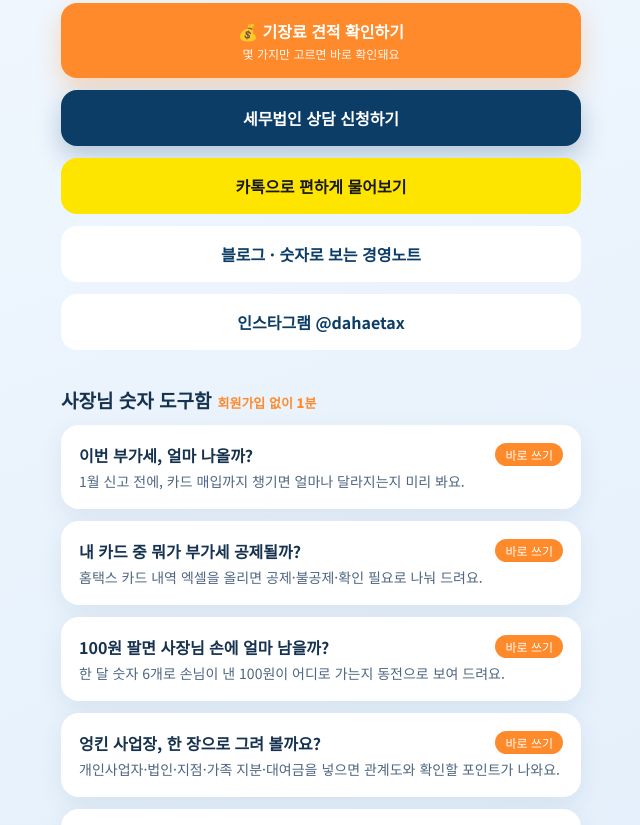
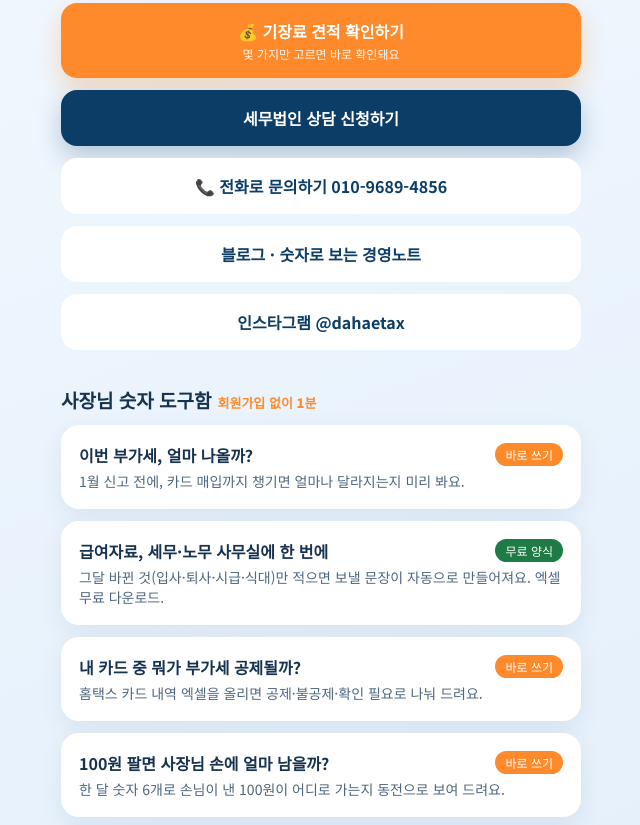
Before and after one commit to dahaenotebiz-cmyk/dahaenote, a plain HTML site: page index.html in a window 1280 px wide. Shown: the part 459-1284 px from the top of the page, without its empty margins (319-959 px from the left). Drawn offline with Linux system fonts and the light colour scheme.

Commit message:
카톡 오픈채팅 링크 → 전화·신청서 (home)

```diff
--- a/index.html
+++ b/index.html
@@ -37,11 +37,12 @@ h2{font-size:19px;font-weight:900;margin:36px 0 12px}h2 small{font-size:13px;col
 <p style="text-align:center;font-size:12.5px;color:#7C90A6;margin-top:8px">세무법인 청담택스매니지먼트 과장 · 세무법인 실무 3년 · 회사 경리 실무 4년</p>
 <a class="btn fee" href="https://sites.google.com/cheongdam.group/cheongdam-fee" target="_blank" rel="noopener">💰 기장료 견적 확인하기<small>몇 가지만 고르면 바로 확인돼요</small></a>
 <a class="btn main" href="https://docs.google.com/forms/d/e/1FAIpQLSeA7ttgsoYLODeBgrKjZz6mYSFmJhpiciCo7N3n1YZT-D1X8w/viewform" target="_blank" rel="noopener">세무법인 상담 신청하기</a>
-<a class="btn kakao" href="https://open.kakao.com/o/s9Iptnbf" target="_blank" rel="noopener">카톡으로 편하게 물어보기</a>
+<a class="btn sec" href="tel:01096894856">📞 전화로 문의하기 010-9689-4856</a>
 <a class="btn sec" href="https://blog.naver.com/form88896" target="_blank" rel="noopener">블로그 · 숫자로 보는 경영노트</a>
 <a class="btn sec" href="https://www.instagram.com/dahaetax/" target="_blank" rel="noopener">인스타그램 @dahaetax</a>
 <h2>사장님 숫자 도구함<small>회원가입 없이 1분</small></h2>
 <a class="card" href="/tools/vat/"><span class="soon" style="background:#FF8A2B;color:#fff">바로 쓰기</span><b>이번 부가세, 얼마 나올까?</b><p>1월 신고 전에, 카드 매입까지 챙기면 얼마나 달라지는지 미리 봐요.</p></a>
+<a class="card" href="/tools/payroll/"><span class="soon" style="background:#1E7B45;color:#fff">무료 양식</span><b>급여자료, 세무·노무 사무실에 한 번에</b><p>그달 바뀐 것(입사·퇴사·시급·식대)만 적으면 보낼 문장이 자동으로 만들어져요. 엑셀 무료 다운로드.</p></a>
 <a class="card" href="/tools/card/"><span class="soon" style="background:#FF8A2B;color:#fff">바로 쓰기</span><b>내 카드 중 뭐가 부가세 공제될까?</b><p>홈택스 카드 내역 엑셀을 올리면 공제·불공제·확인 필요로 나눠 드려요.</p></a>
 <a class="card" href="/tools/100won/"><span class="soon" style="background:#FF8A2B;color:#fff">바로 쓰기</span><b>100원 팔면 사장님 손에 얼마 남을까?</b><p>한 달 숫자 6개로 손님이 낸 100원이 어디로 가는지 동전으로 보여 드려요.</p></a>
 <a class="card" href="/tools/map/"><span class="soon" style="background:#FF8A2B;color:#fff">바로 쓰기</span><b>엉킨 사업장, 한 장으로 그려 볼까요?</b><p>개인사업자·법인·지점·가족 지분·대여금을 넣으면 관계도와 확인할 포인트가 나와요.</p></a>
--- a/sitemap.xml
+++ b/sitemap.xml
@@ -6,4 +6,5 @@
   <url><loc>https://dahaenote.com/tools/100won/</loc><lastmod>2026-11-21</lastmod></url>
   <url><loc>https://dahaenote.com/forms/</loc><lastmod>2026-11-21</lastmod></url>
   <url><loc>https://dahaenote.com/tools/map/</loc><lastmod>2026-11-21</lastmod></url>
+  <url><loc>https://dahaenote.com/tools/payroll/</loc><lastmod>2026-11-22</lastmod></url>
 </urlset>
```
